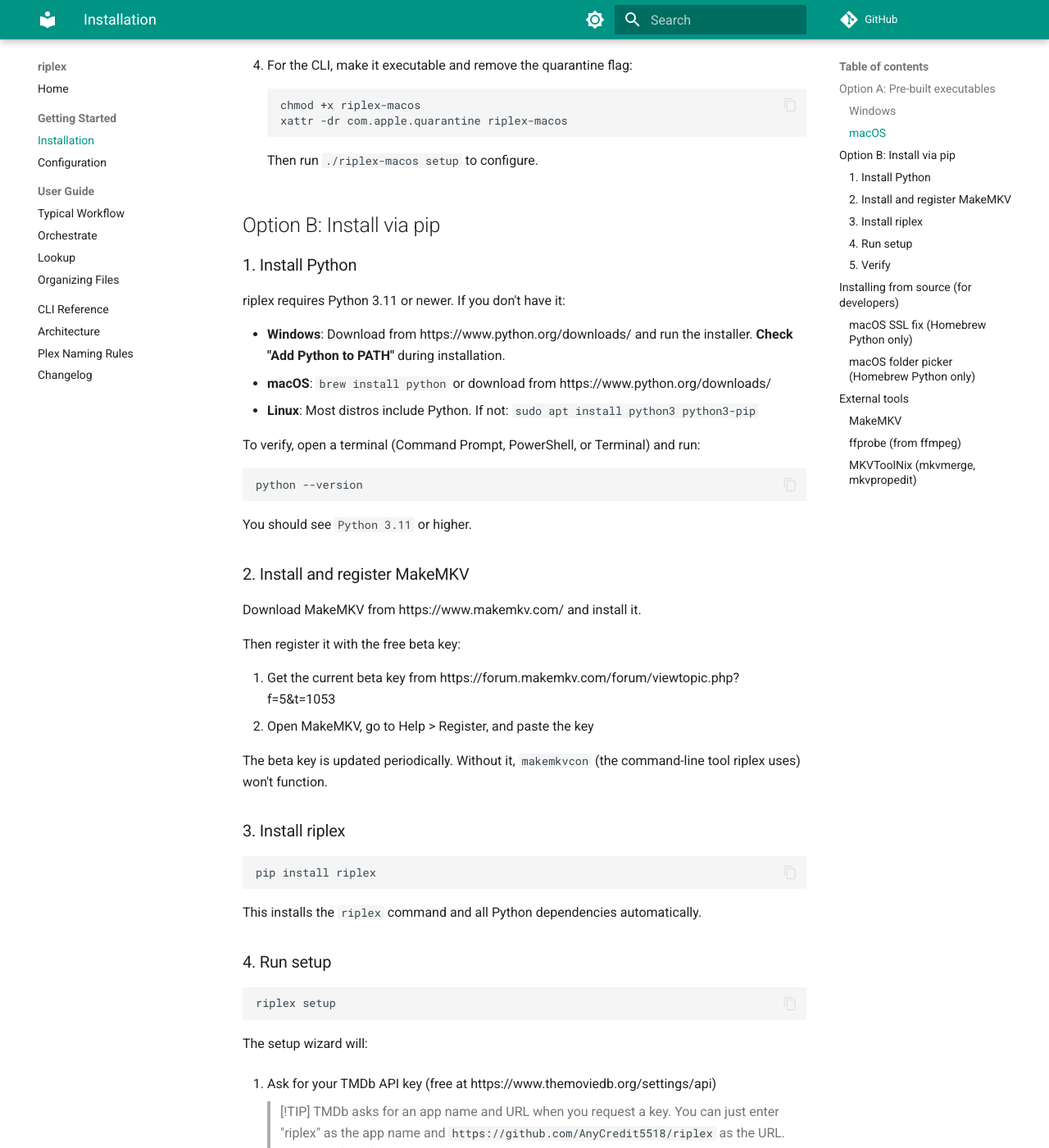
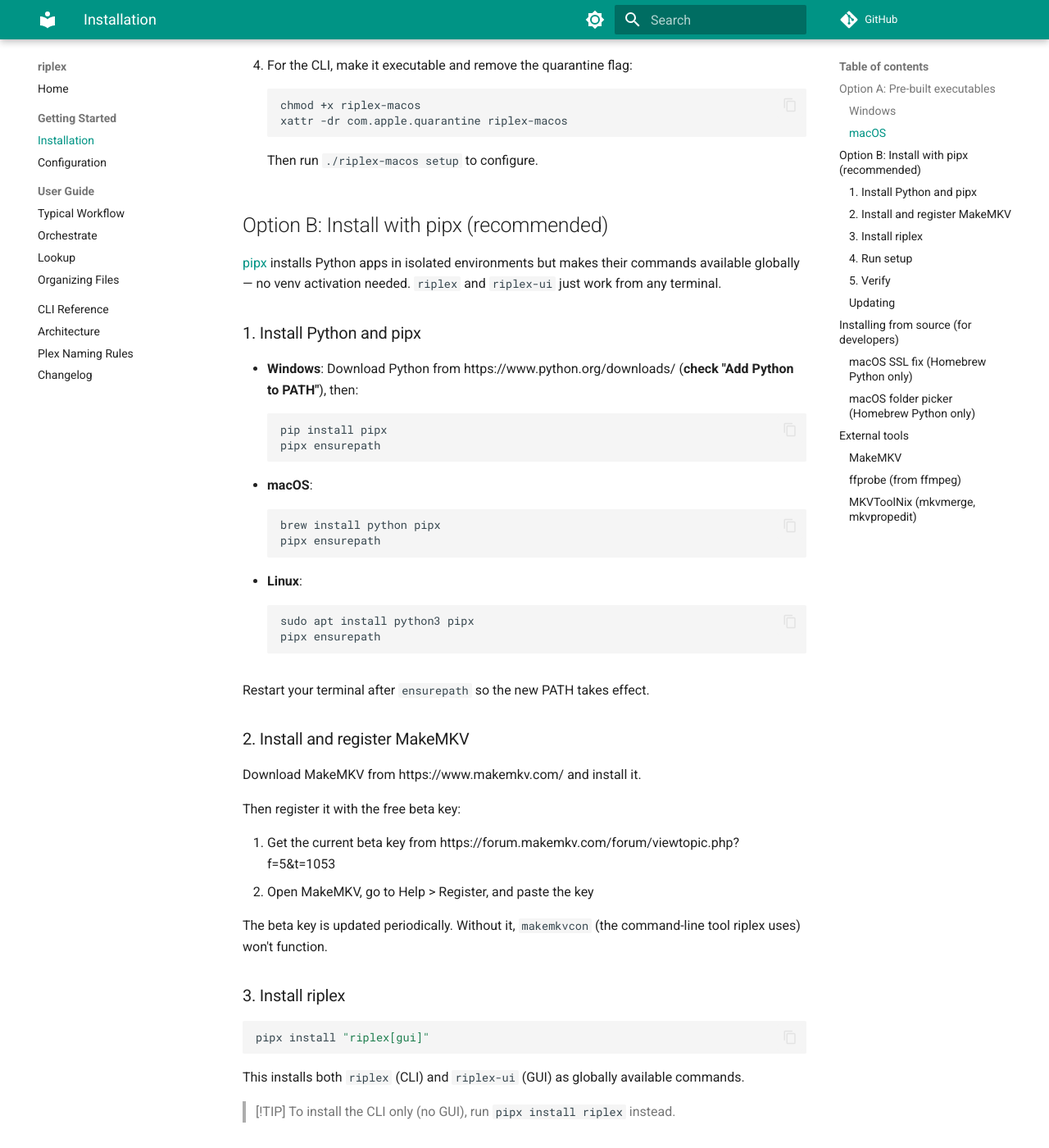
Before and after one commit to AnyCredit5518/riplex, an MkDocs documentation site: the page built from docs/getting-started/installation.md, in a window 1280 px wide and 1400 px high, scrolled down 1328 px. Shown: the whole window at 82% size. Built offline with MkDocs 1.6.1 and Material for MkDocs 9.7.7, drawn with Linux system fonts in a browser that asks for light colours; comment, search, counter and statistics services are not loaded; some of the changed text lies outside the part shown.

Commit message:
Docs: recommend pipx for end users, keep venv for developers
pipx installs riplex and riplex-ui as globally available commands
without requiring venv activation. Updated installation guide,
README, and all Intel Mac references to point to pipx.

````diff
--- a/docs/getting-started/installation.md
+++ b/docs/getting-started/installation.md
@@ -20,8 +20,8 @@
 > **Intel Mac users:** GitHub [deprecated their Intel macOS (macos-13) build
 > runners](https://github.blog/changelog/2024-09-16-github-actions-macos-13-larger-runner-image-brownout-dates/),
 > which were the only way to produce Intel-compatible binaries. Please
-> [install from source](#option-b-install-via-pip) instead — it's straightforward
-> and works on any Mac.
+> [install with pipx](#option-b-install-with-pipx-recommended) instead — it's
+> straightforward and works on any Mac.
 
 ### Windows
 
@@ -35,7 +35,7 @@
 
     **Intel Mac?** GitHub deprecated the build runners needed to produce Intel
     binaries, so these won't work on your machine.
-    Skip to [Option B: Install via pip](#option-b-install-via-pip) instead.
+    Skip to [Option B: Install with pipx](#option-b-install-with-pipx-recommended) instead.
 
 2. For the GUI, unzip the `.zip` and move `riplex-ui.app` to `/Applications/`.
 
@@ -59,23 +59,29 @@
     ```
     Then run `./riplex-macos setup` to configure.
 
-## Option B: Install via pip
+## Option B: Install with pipx (recommended)
 
-### 1. Install Python
+[pipx](https://pipx.pypa.io/) installs Python apps in isolated environments but makes their commands available globally — no venv activation needed. `riplex` and `riplex-ui` just work from any terminal.
 
-riplex requires Python 3.11 or newer. If you don't have it:
+### 1. Install Python and pipx
 
-- **Windows**: Download from https://www.python.org/downloads/ and run the installer. **Check "Add Python to PATH"** during installation.
-- **macOS**: `brew install python` or download from https://www.python.org/downloads/
-- **Linux**: Most distros include Python. If not: `sudo apt install python3 python3-pip`
+- **Windows**: Download Python from https://www.python.org/downloads/ (**check "Add Python to PATH"**), then:
+    ```
+    pip install pipx
+    pipx ensurepath
+    ```
+- **macOS**:
+    ```
+    brew install python pipx
+    pipx ensurepath
+    ```
+- **Linux**:
+    ```
+    sudo apt install python3 pipx
+    pipx ensurepath
+    ```
 
-To verify, open a terminal (Command Prompt, PowerShell, or Terminal) and run:
-
-```bash
-python --version
-```
-
-You should see `Python 3.11` or higher.
+Restart your terminal after `ensurepath` so the new PATH takes effect.
 
 ### 2. Install and register MakeMKV
 
@@ -91,10 +97,13 @@
 ### 3. Install riplex
 
 ```bash
-pip install riplex
+pipx install "riplex[gui]"
 ```
 
-This installs the `riplex` command and all Python dependencies automatically.
+This installs both `riplex` (CLI) and `riplex-ui` (GUI) as globally available commands.
+
+> [!TIP]
+> To install the CLI only (no GUI), run `pipx install riplex` instead.
 
 ### 4. Run setup
 
@@ -122,13 +131,20 @@
 
 ```bash
 riplex --help
+riplex-ui
 ```
 
-You should see the subcommands: `orchestrate`, `rip`, `organize`, `lookup`, and `setup`.
+Both commands should work from any terminal without activating anything.
+
+### Updating
+
+```bash
+pipx upgrade riplex
+```
 
 ## Installing from source (for developers)
 
-If you want to contribute or run the latest unreleased code:
+If you want to contribute or run the latest unreleased code, use a venv:
 
 ```bash
 git clone https://github.com/AnyCredit5518/riplex.git
@@ -137,6 +153,11 @@
 source .venv/bin/activate   # macOS/Linux
 pip install -e ".[dev,gui]"
 ```
+
+> [!NOTE]
+> With a venv, `riplex` and `riplex-ui` only work while the venv is activated.
+> For a global install that works from any terminal, use
+> [pipx](#option-b-install-with-pipx-recommended) instead.
 
 The repo's `.vscode/settings.json` points VS Code at `.venv` automatically, so
 the integrated terminal activates it on open. In any external terminal, run
````
Also changed, not shown: README.md (+1 -1 lines), docs/changelog.md (+3 -1 lines).
